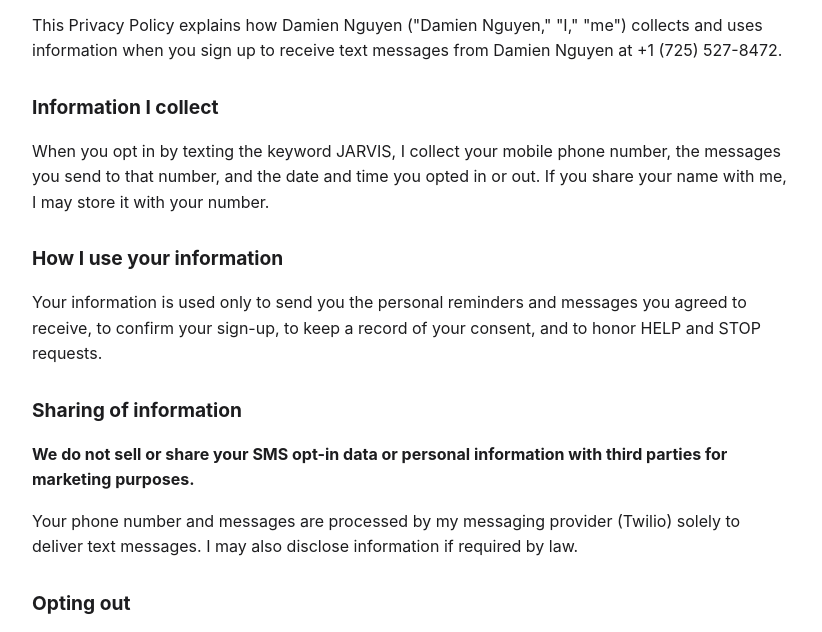
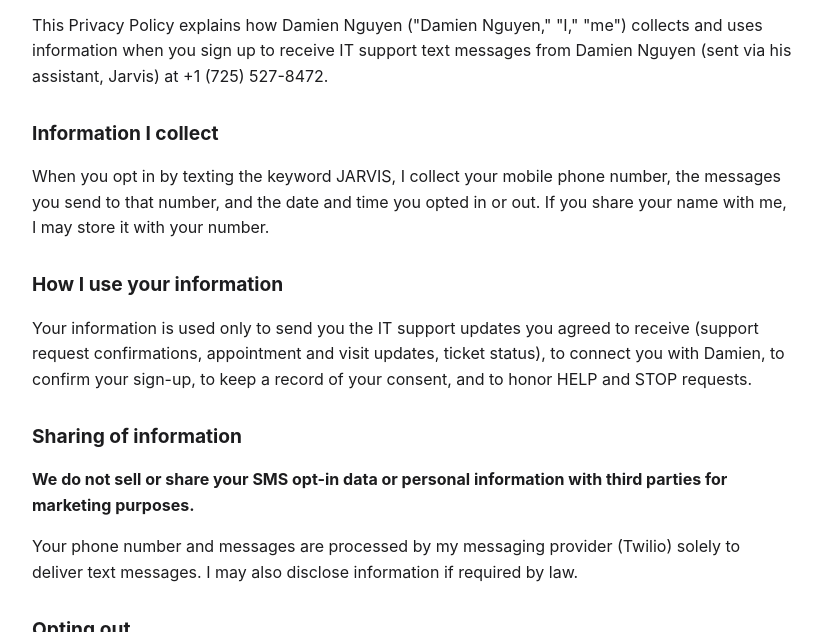
Before and after one commit to DamienNguyen949/jarvis-sms, a plain HTML site: page privacy.html in a window 1280 px wide. Shown: the part 124-756 px from the top of the page, without its empty margins (228-1050 px from the left). Drawn offline with Linux system fonts and the light colour scheme.

Commit message:
Revise privacy policy for IT support messaging
Updated the privacy policy to specify IT support text messages and their usage.

```diff
--- a/privacy.html
+++ b/privacy.html
@@ -16,13 +16,13 @@
 <h1>Privacy Policy</h1>
 <p class="meta">Damien Nguyen &middot; Effective November 15, 2026</p>
 
-<p>This Privacy Policy explains how Damien Nguyen ("Damien Nguyen," "I," "me") collects and uses information when you sign up to receive text messages from Damien Nguyen at +1 (725) 527-8472.</p>
+<p>This Privacy Policy explains how Damien Nguyen ("Damien Nguyen," "I," "me") collects and uses information when you sign up to receive IT support text messages from Damien Nguyen (sent via his assistant, Jarvis) at +1 (725) 527-8472.</p>
 
 <h2>Information I collect</h2>
 <p>When you opt in by texting the keyword JARVIS, I collect your mobile phone number, the messages you send to that number, and the date and time you opted in or out. If you share your name with me, I may store it with your number.</p>
 
 <h2>How I use your information</h2>
-<p>Your information is used only to send you the personal reminders and messages you agreed to receive, to confirm your sign-up, to keep a record of your consent, and to honor HELP and STOP requests.</p>
+<p>Your information is used only to send you the IT support updates you agreed to receive (support request confirmations, appointment and visit updates, ticket status), to connect you with Damien, to confirm your sign-up, to keep a record of your consent, and to honor HELP and STOP requests.</p>
 
 <h2>Sharing of information</h2>
 <p><strong>We do not sell or share your SMS opt-in data or personal information with third parties for marketing purposes.</strong></p>
```
